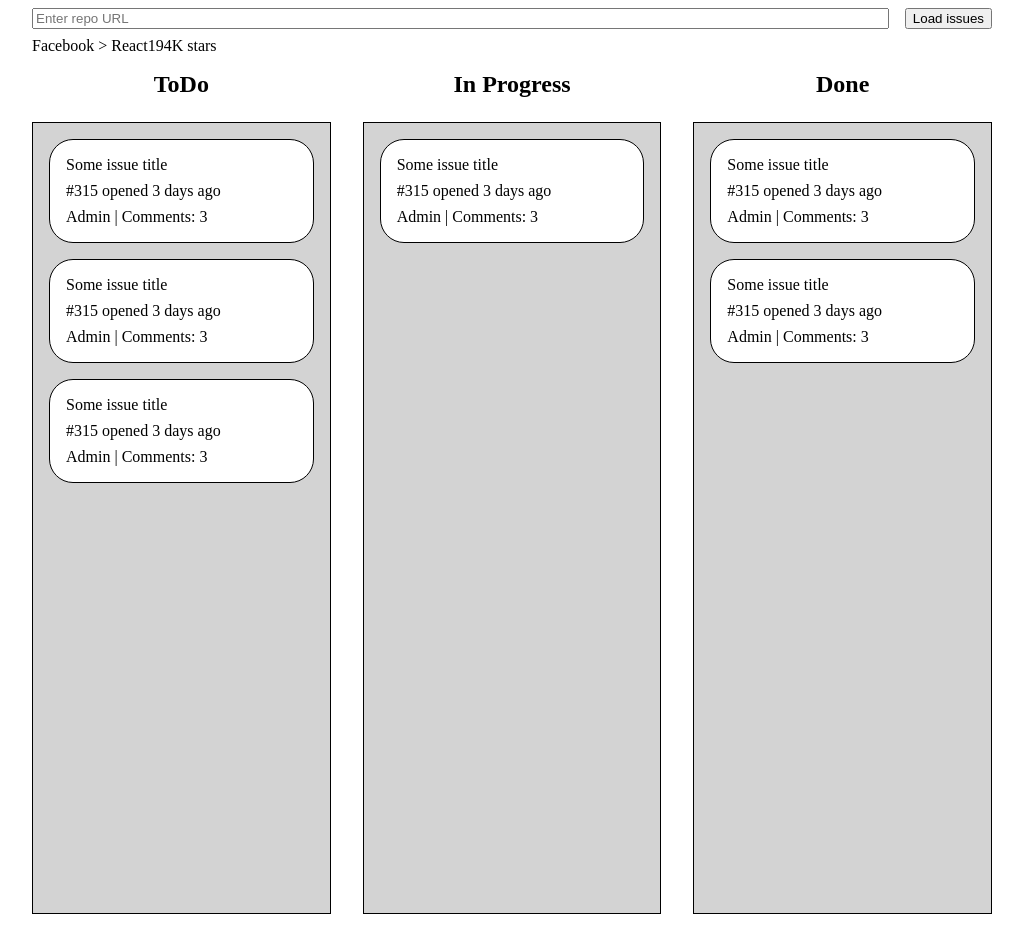
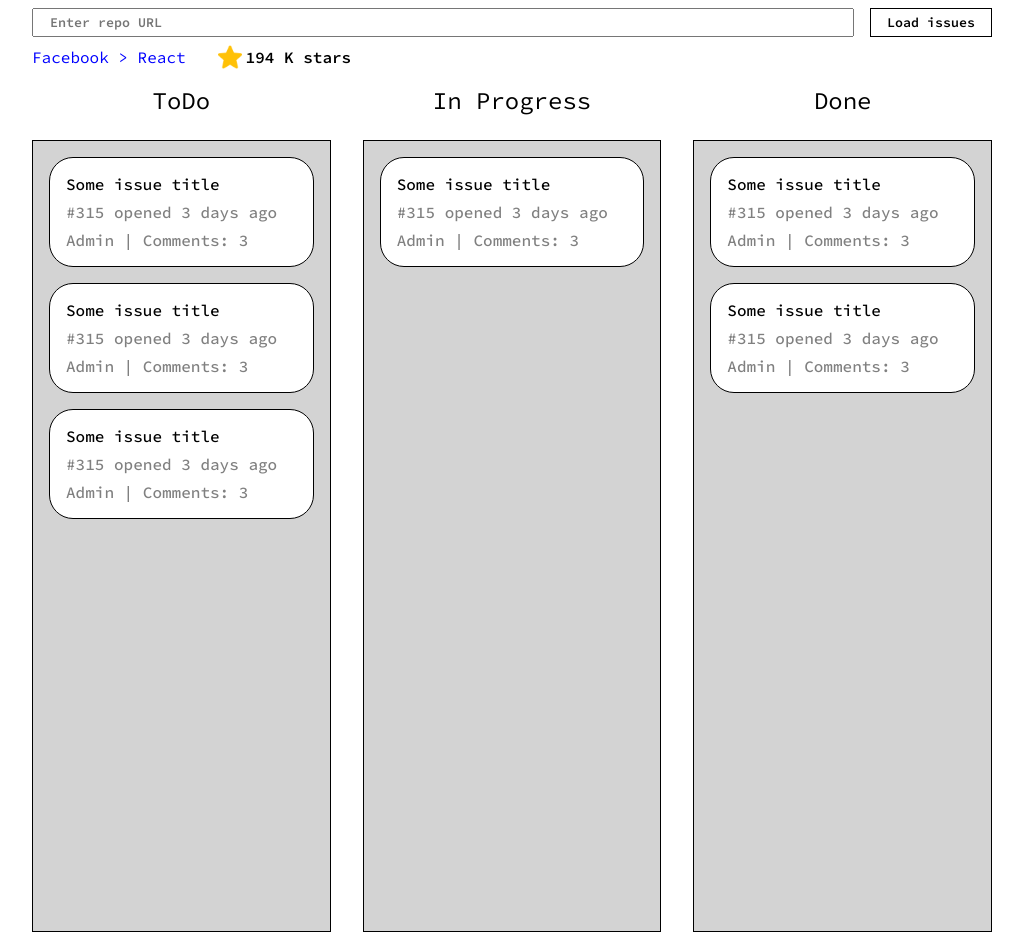
Before and after one commit to 59MrRobot/kanban-board, a React (Create React App) app: page / in a window 1280 px wide. Shown: the whole page, without its empty margins (128-1151 px from the left). Built offline with nearby package versions, Linux system fonts and the light colour scheme.

Commit message:
added some components

```diff
--- a/public/index.html
+++ b/public/index.html
@@ -9,7 +9,10 @@
       name="description"
       content="Web site created using create-react-app"
     />
-    <title>React App</title>
+    <link rel="preconnect" href="https://fonts.googleapis.com">
+    <link rel="preconnect" href="https://fonts.gstatic.com" crossorigin>
+    <link href="https://fonts.googleapis.com/css2?family=Source+Code+Pro:wght@200;300;400;500;600;700;800;900&display=swap" rel="stylesheet">
+    <title>Incode Test Task - Kanban Board</title>
   </head>
   <body>
     <div id="root">
--- a/src/App.scss
+++ b/src/App.scss
@@ -16,11 +16,42 @@
 
   &__input {
     width: 100%;
+    padding: 4px 16px;
+    outline: none;
+
+    font-weight: 600;
+  }
+
+  &__button {
+    padding: 4px 16px;
+    border: 1px solid #000;
+    background-color: transparent;
+
+    font-weight: 600;
   }
 
   &__repo-info {
     margin-top: 8px;
     display: flex;
+    align-items: center;
+    gap: 32px;
+
+    &-name {
+      color: blue;
+    }
+
+    &-stars {
+      display: flex;
+      align-items: center;
+      gap: 4px;
+
+      font-weight: 600;
+    }
+
+    &-image {
+      width: 24px;
+      height: 24px;
+    }
   }
 
   &__repo-details {
@@ -37,6 +68,7 @@
     flex: 1;
 
     &-title {
+      font-weight: 400;
       text-align: center;
     }
 
@@ -53,16 +85,4 @@
       border: 1px solid black;
     }
   }
-
-  &__repo-item {
-    padding: 16px;
-
-    display: flex;
-    flex-direction: column;
-    gap: 8px;
-
-    border: 1px solid black;
-    border-radius: 24px;
-    background-color: #fff;
-  }
 }
--- a/src/App.tsx
+++ b/src/App.tsx
@@ -1,5 +1,7 @@
 import React from 'react';
 import './App.scss';
+import { IssueItem } from './components/IssueItem';
+import { IssuesList } from './components/IssuesList';
 
 const App: React.FC = () => {
   const handleSubmit = (event: React.FormEvent<HTMLFormElement>) => {
@@ -16,12 +18,25 @@ const App: React.FC = () => {
             className="app__input"
           />
 
-          <input type="submit" value="Load issues" />
+          <input
+            type="submit"
+            value="Load issues"
+            className="app__button"
+          />
         </form>
 
         <div className="app__repo-info">
-          <p>{'Facebook > React'}</p>
-          <p>194K stars</p>
+          <p className="app__repo-info-name">{'Facebook > React'}</p>
+
+          <p className="app__repo-info-stars">
+            <img
+              src={`${process.env.PUBLIC_URL}/star.png`}
+              className="app__repo-info-image"
+              alt="star"
+            />
+
+            <span>194 K stars</span>
+          </p>
         </div>
 
         <div className="app__repo-details">
@@ -29,29 +44,11 @@ const App: React.FC = () => {
             <h2 className="app__repo-section-title">ToDo</h2>
 
             <div className="app__repo-section-content">
-              <div className="app__repo-item">
-                <p>Some issue title</p>
+              <IssueItem />
 
-                <p>#315 opened 3 days ago</p>
+              <IssueItem />
 
-                <p>Admin | Comments: 3</p>
-              </div>
-
-              <div className="app__repo-item">
-                <p>Some issue title</p>
-
-                <p>#315 opened 3 days ago</p>
-
-                <p>Admin | Comments: 3</p>
-              </div>
-
-              <div className="app__repo-item">
-                <p>Some issue title</p>
-
-                <p>#315 opened 3 days ago</p>
-
-                <p>Admin | Comments: 3</p>
-              </div>
+              <IssueItem />
             </div>
           </div>
 
@@ -59,37 +56,11 @@ const App: React.FC = () => {
             <h2 className="app__repo-section-title">In Progress</h2>
 
             <div className="app__repo-section-content">
-              <div className="app__repo-item">
-                <p>Some issue title</p>
-
-                <p>#315 opened 3 days ago</p>
-
-                <p>Admin | Comments: 3</p>
-              </div>
+              <IssueItem />
             </div>
           </div>
 
-          <div className="app__repo-section">
-            <h2 className="app__repo-section-title">Done</h2>
-
-            <div className="app__repo-section-content">
-              <div className="app__repo-item">
-                <p>Some issue title</p>
-
-                <p>#315 opened 3 days ago</p>
-
-                <p>Admin | Comments: 3</p>
-              </div>
-
-              <div className="app__repo-item">
-                <p>Some issue title</p>
-
-                <p>#315 opened 3 days ago</p>
-
-                <p>Admin | Comments: 3</p>
-              </div>
-            </div>
-          </div>
+          <IssuesList title="Done" />
         </div>
 
       </div>
--- /dev/null
+++ b/src/components/IssueItem/IssueItem.scss
@@ -0,0 +1,21 @@
+.issue-item {
+  padding: 16px;
+
+  display: flex;
+  flex-direction: column;
+  gap: 8px;
+
+  border: 1px solid black;
+  border-radius: 24px;
+  background-color: #fff;
+
+  font-weight: 500;
+
+  &__date {
+    color: grey;
+  }
+
+  &__info {
+    color: grey;
+  }
+}
--- /dev/null
+++ b/src/components/IssueItem/IssueItem.tsx
@@ -0,0 +1,16 @@
+import React from 'react';
+import './IssueItem.scss';
+
+export const IssueItem: React.FC = React.memo(
+  () => {
+    return (
+      <div className="issue-item">
+        <p className="issue-item__title">Some issue title</p>
+
+        <p className="issue-item__date">#315 opened 3 days ago</p>
+
+        <p className="issue-item__info">Admin | Comments: 3</p>
+      </div>
+    )
+  }
+);
--- /dev/null
+++ b/src/components/IssueItem/index.ts
@@ -0,0 +1 @@
+export * from './IssueItem';
--- /dev/null
+++ b/src/components/IssuesList/IssuesList.scss
@@ -0,0 +1,22 @@
+.issues-list {
+  height: 100%;
+  flex: 1;
+
+  &__title {
+    font-weight: 400;
+    text-align: center;
+  }
+
+  &__content {
+    margin-top: 24px;
+    height: 100%;
+    padding: 16px;
+
+    display: flex;
+    flex-direction: column;
+    gap: 16px;
+
+    background-color: lightgray;
+    border: 1px solid black;
+  }
+}
--- /dev/null
+++ b/src/components/IssuesList/IssuesList.tsx
@@ -0,0 +1,23 @@
+import React from 'react';
+import { IssueItem } from '../IssueItem';
+import './IssuesList.scss';
+
+interface Props {
+  title: string;
+}
+
+export const IssuesList: React.FC<Props> = React.memo(
+  ({ title }) => {
+    return (
+      <div className="issues-list">
+        <h2 className="issues-list__title">{title}</h2>
+
+        <div className="issues-list__content">
+          <IssueItem />
+
+          <IssueItem />
+        </div>
+      </div>
+    )
+  }
+);
--- /dev/null
+++ b/src/components/IssuesList/index.ts
@@ -0,0 +1 @@
+export * from './IssuesList';
--- a/src/index.scss
+++ b/src/index.scss
@@ -9,4 +9,5 @@ html {
 
 * {
   box-sizing: border-box;
+  font-family: 'Source Code Pro', monospace;
 }
```
Also changed, not shown: public/star.png (added).
